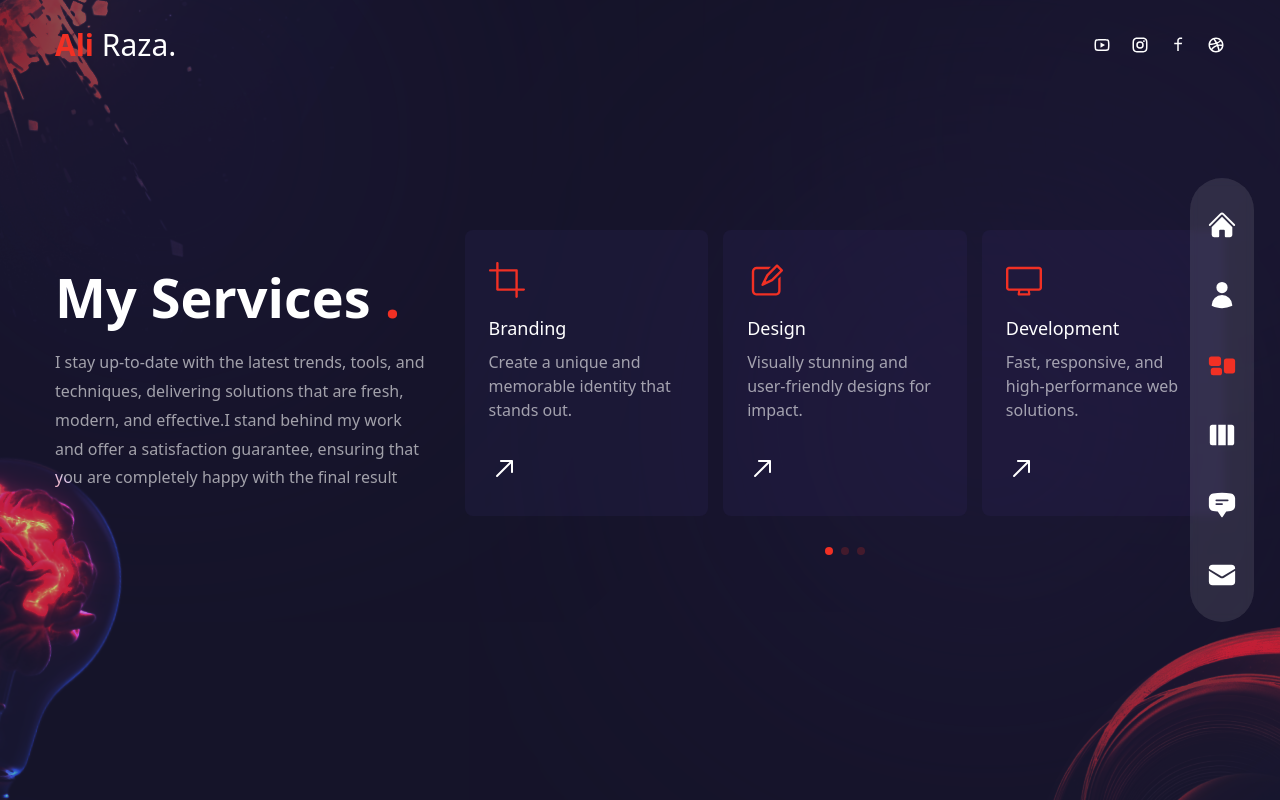
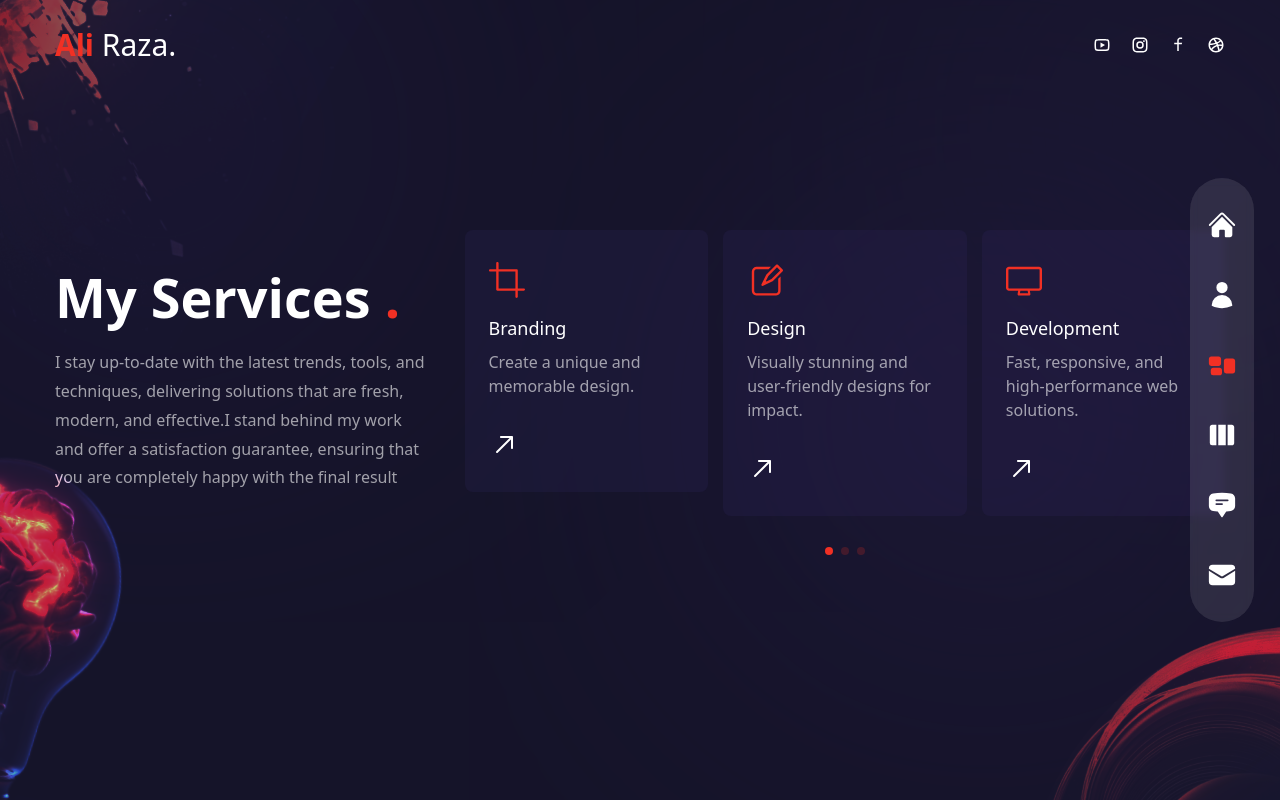
Before and after one commit to Aliraza324/AliPortfolio, a Next.js app in the folder PortfolioAli/: page /services in a window 1280 px wide. Built offline with nearby package versions, Linux system fonts and the light colour scheme.

Commit message:
Update ServiceSlider.js

```diff
--- a/PortfolioAli/components/ServiceSlider.js
+++ b/PortfolioAli/components/ServiceSlider.js
@@ -22,7 +22,7 @@ import {
   {
     icon: <RxCrop />,
     title: 'Branding',
-    description: 'Create a unique and memorable identity that stands out.',
+    description: 'Create a unique and memorable design.',
   },
   {
     icon: <RxPencil2 />,
```
